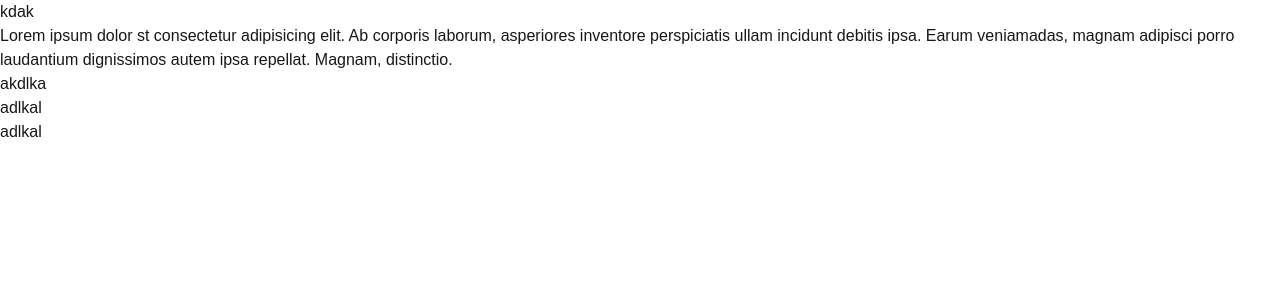
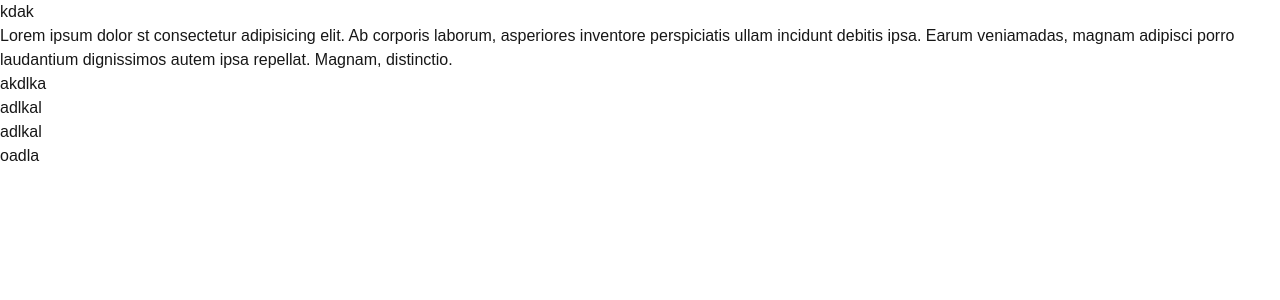
Before and after one commit to omar-faruk72/docker-larn, a Next.js app: page / in a window 1280 px wide. Shown: the top 300 px of the page. Built offline with nearby package versions, Linux system fonts and the light colour scheme.

Commit message:
added an

```diff
--- a/app/page.tsx
+++ b/app/page.tsx
@@ -13,6 +13,7 @@ export default function Home() {
       <h1>akdlka</h1>
       <h1>adlkal</h1>
       <p>adlkal</p>
+      <h1> oadla </h1>
     </div>
   );
 }
```
